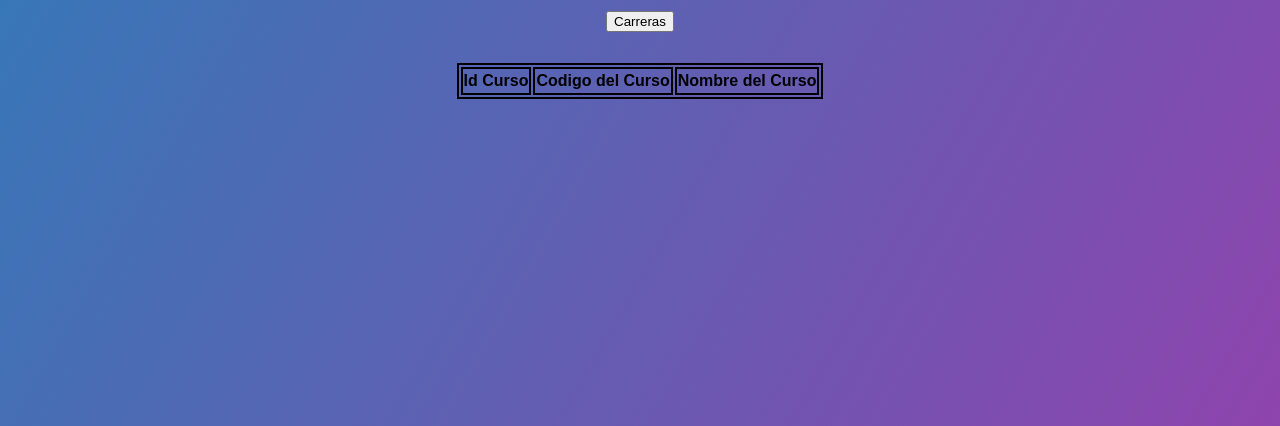
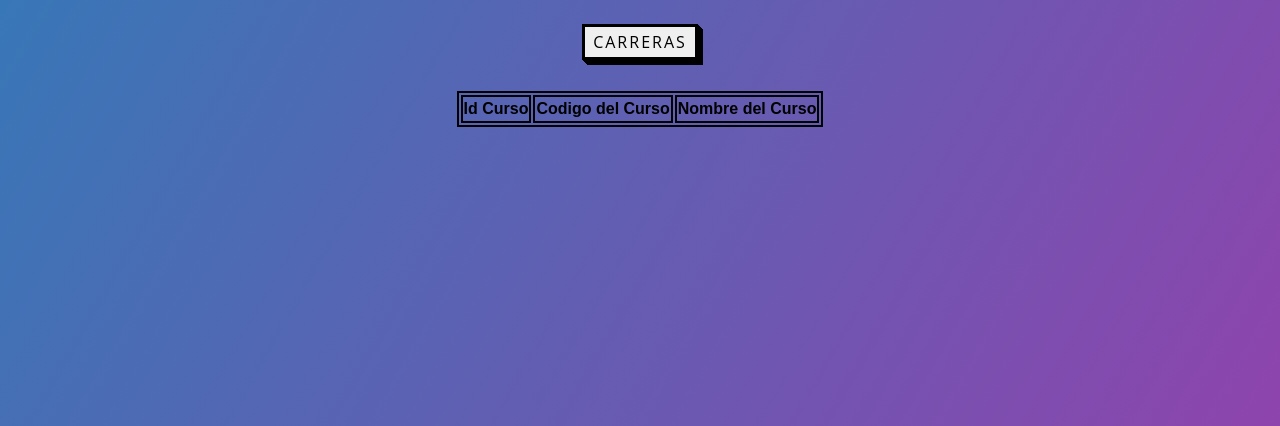
Before and after one commit to andremel96/fe-pj-desarrolloweb, a website: page public/cursos.html in a window 1280 px wide. Shown: the part 454-880 px from the top of the page. Drawn offline with Linux system fonts and the light colour scheme.

Commit message:
test7edit1

```diff
--- a/public/cursos.html
+++ b/public/cursos.html
@@ -13,7 +13,7 @@
         <div class="center">
             <div>
                 <h1 class="title">Mostrar Cursos</h1>
-                <button onclick="cargarCurso()" >Cursos</button>
+                <button class="button-54" role="button" onclick="cargarCurso()" >Cursos</button>
             </div>
         </div>
     </div>
@@ -35,7 +35,7 @@
             <div class="center">
                 <div>
                     <h1 class="title">Mostrar Carrera</h1>
-                    <button onclick="cargarCarrera()" >Carreras</button>
+                    <button class="button-54" role="button" onclick="cargarCarrera()" >Carreras</button>
                 </div>
             </div>
         </div>
--- a/public/style.css
+++ b/public/style.css
@@ -82,3 +82,27 @@ body{
     height: 8px;    /* Tamaño del scroll en horizontal */
     display: none;  /* Ocultar scroll */
 }
+
+
+.button-54 {
+  font-family: "Open Sans", sans-serif;
+  font-size: 16px;
+  letter-spacing: 2px;
+  text-decoration: none;
+  text-transform: uppercase;
+  color: #000;
+  cursor: pointer;
+  border: 3px solid;
+  padding: 0.25em 0.5em;
+  box-shadow: 1px 1px 0px 0px, 2px 2px 0px 0px, 3px 3px 0px 0px, 4px 4px 0px 0px, 5px 5px 0px 0px;
+  position: relative;
+  user-select: none;
+  -webkit-user-select: none;
+  touch-action: manipulation;
+}
+
+.button-54:active {
+  box-shadow: 0px 0px 0px 0px;
+  top: 5px;
+  left: 5px;
+}
```
Also changed, not shown: public/Usuarios.html (+1 -1 lines).
